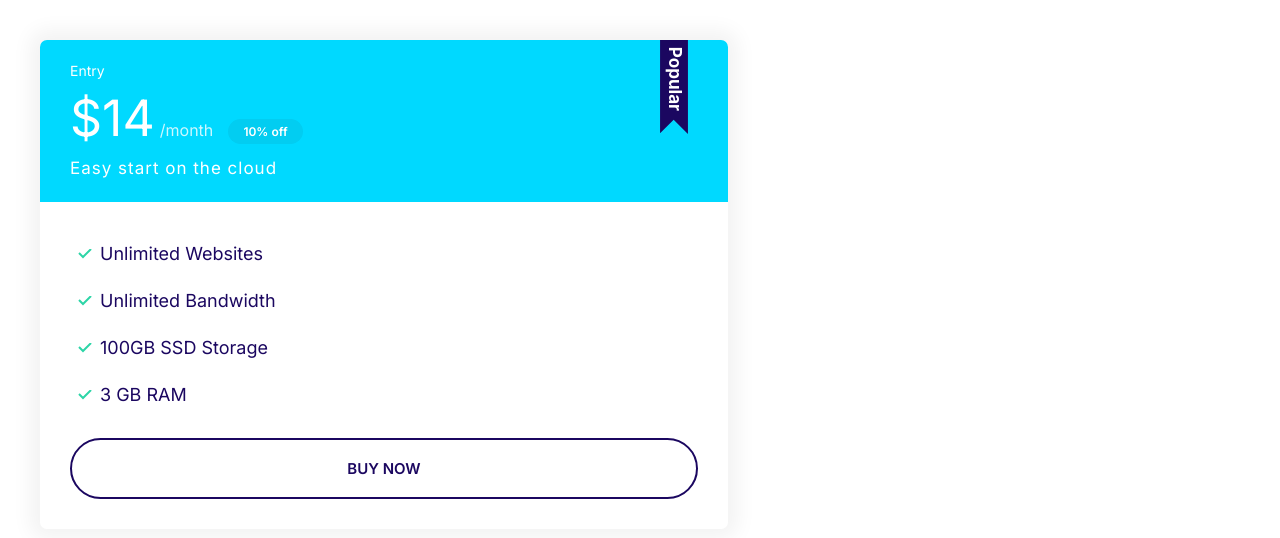
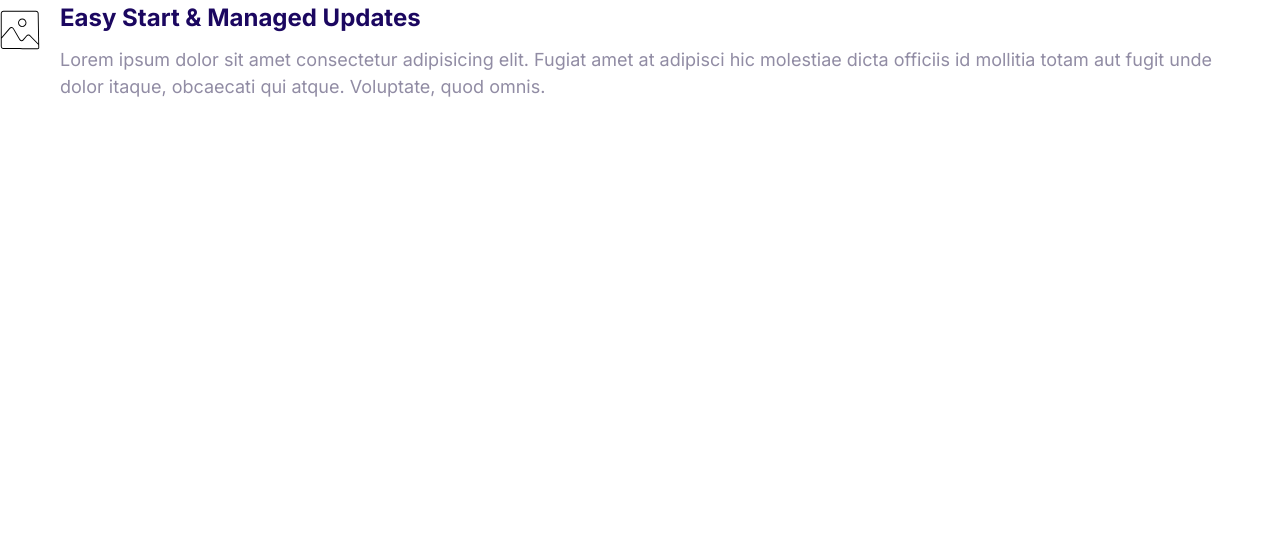
Before and after one commit to lgrizo/moshify, a plain HTML site: page index.html in a window 1280 px wide. Drawn offline with Linux system fonts and the light colour scheme.

Commit message:
Build media component

```diff
--- a/css/styles.css
+++ b/css/styles.css
@@ -165,7 +165,7 @@ a {
 }
 
 .icon--primary {
-    fill: var(--color-primary)
+    fill: var(--color-primary);
 }
 
 .icon-container {
@@ -363,3 +363,20 @@ a {
         font-size: 1.7rem;
     }
 }
+
+/* Media */
+.media {
+    display: flex;
+}
+
+.media__title {
+    margin-top: 0;
+}
+
+.media__body {
+    margin: 0 2rem;
+}
+
+.media__image {
+    margin-top: 1rem;
+}
--- a/index.html
+++ b/index.html
@@ -14,26 +14,19 @@
   <link rel="stylesheet" href="css/normalize.css" />
   <link rel="stylesheet" href="css/styles.css" />
   <body>
-    <div style="width: 60%; padding: 4rem">
-      <div class="plan plan--popular">
-        <div class="card card--secondary">
-          <header class="card__header">
-            <h3 class="plan__name">Entry</h3>
-            <span class="plan__price">$14</span>
-            <span class="plan__billing-cycle">/month</span>
-            <span class="badge badge--secondary badge--small">10% off</span>
-            <span class="plan__description">Easy start on the cloud</span>
-          </header>
-          <div class="card__body">
-            <ul class="list list--tick">
-              <li class="list__item">Unlimited Websites</li>
-              <li class="list__item">Unlimited Bandwidth</li>
-              <li class="list__item">100GB SSD Storage</li>
-              <li class="list__item">3 GB RAM</li>
-            </ul>
-            <button class="btn btn--outline btn--block">Buy Now</button>
-          </div>
-        </div>
+    <div class="media">
+      <div class="media__image">
+        <svg class="icon icon--primary">
+          <use xlink:href="images/sprite.svg#snap"></use>
+        </svg>
+      </div>
+      <div class="media__body">
+        <h3 class="media__title">Easy Start & Managed Updates</h3>
+        <p>
+          Lorem ipsum dolor sit amet consectetur adipisicing elit. Fugiat amet
+          at adipisci hic molestiae dicta officiis id mollitia totam aut fugit
+          unde dolor itaque, obcaecati qui atque. Voluptate, quod omnis.
+        </p>
       </div>
     </div>
   </body>
```
Also changed, not shown: components/media.html (added, +15 -0 lines).
